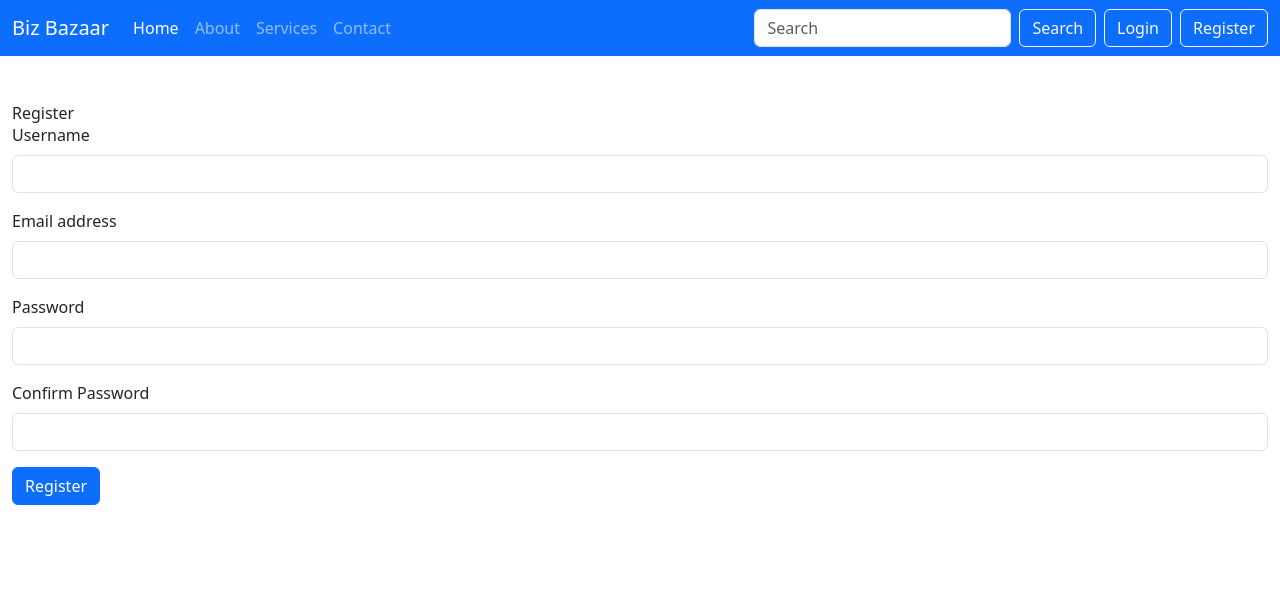
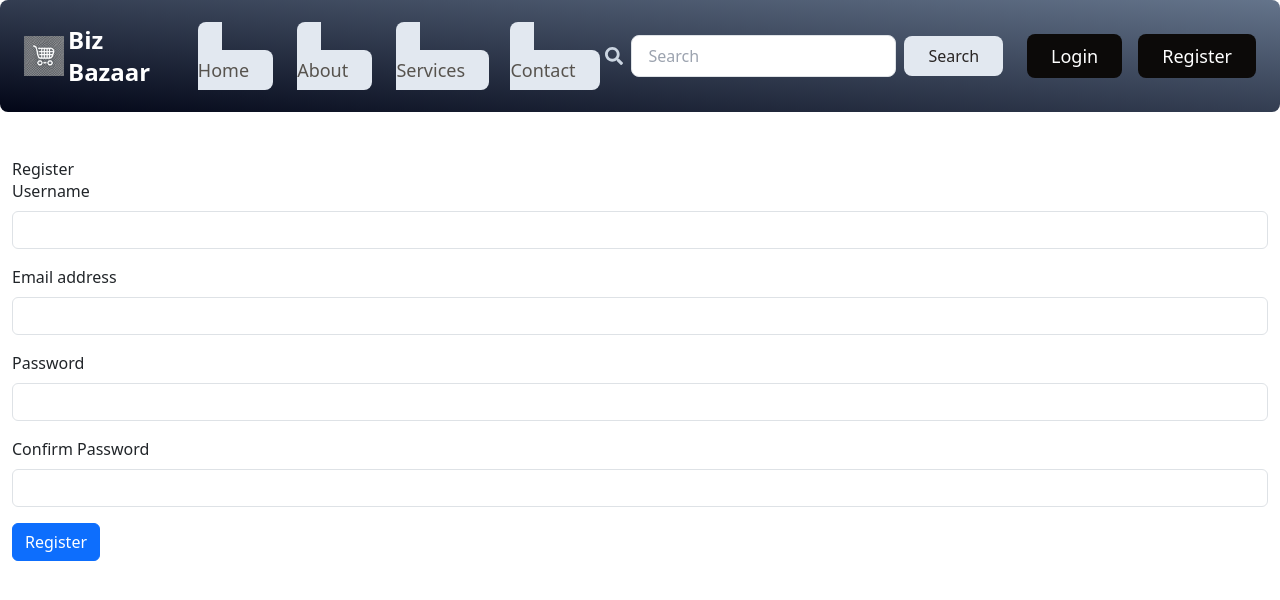
Before and after one commit to Abdul9919/BizBazaar, a React (Create React App) app in the folder simple-crud-api-frontend/: page /register in a window 1280 px wide. Shown: the top 600 px of the page. Built offline with nearby package versions, Linux system fonts and the light colour scheme; no server answers.

Commit message:
complete navbar revamp using tailwind

```diff
--- a/simple-crud-api-frontend/package.json
+++ b/simple-crud-api-frontend/package.json
@@ -12,6 +12,7 @@
     "postcss": "^8.4.49",
     "react": "^19.0.0",
     "react-dom": "^19.0.0",
+    "react-icons": "^5.4.0",
     "react-router-dom": "^7.1.1",
     "react-scripts": "5.0.1",
     "tailwindcss": "^3.4.17",
--- a/simple-crud-api-frontend/src/Components/Navbar.jsx
+++ b/simple-crud-api-frontend/src/Components/Navbar.jsx
@@ -2,12 +2,15 @@ import React, { useState, useContext, useEffect } from 'react';
 import axios from 'axios';
 import { useNavigate } from 'react-router-dom';
 import { AuthContext } from './AuthContext';
+import icon from '../Assets/favicon.png'
+import { FaSearch } from 'react-icons/fa';
+import { FaUser } from 'react-icons/fa';
 
 export const Navbar = ({ onProductsFetched }) => {
     const [searchTerm, setSearchTerm] = useState('');
     const [username, setUsername] = useState('');
     const navigate = useNavigate();
-    const { isAuthenticated, logout, user } = useContext(AuthContext);  // Destructure `user` too
+    const { isAuthenticated, logout, user } = useContext(AuthContext);
 
     useEffect(() => {
         const storedUsername = localStorage.getItem('username');
@@ -15,11 +18,6 @@ export const Navbar = ({ onProductsFetched }) => {
             setUsername(storedUsername);
         }
     }, []);
-
-    // Debugging: check isAuthenticated value
-    useEffect(() => {
-        console.log('isAuthenticated:', isAuthenticated);
-    }, [isAuthenticated]);
 
     const handleSearch = async (event) => {
         event.preventDefault();
@@ -51,87 +49,108 @@ export const Navbar = ({ onProductsFetched }) => {
     };
 
     return (
-        <nav className="navbar navbar-expand-lg navbar-dark bg-primary">
-            <div className="container-fluid">
-                <a className="navbar-brand" href="/">Biz Bazaar</a>
-                <button
-                    className="navbar-toggler"
-                    type="button"
-                    data-bs-toggle="collapse"
-                    data-bs-target="#navbarNav"
-                    aria-controls="navbarNav"
-                    aria-expanded="false"
-                    aria-label="Toggle navigation"
-                >
-                    <span className="navbar-toggler-icon"></span>
-                </button>
-                <div className="navbar-collapse" id="navbarNav">
-                    <ul className="navbar-nav me-auto">
-                        <li className="nav-item">
-                            <a className="nav-link active" aria-current="page" href="/">Home</a>
+        <nav className="rounded-lg flex items-center justify-between bg-gradient-to-tr from-slate-950 to-slate-500 px-6 py-4">
+            {/* Left Section */}
+            <div className="flex items-center space-x-6">
+                <img src={icon} alt="" className='h-10 w-10 mr-1' />
+                <a className="text-white text-2xl font-bold m-0" href="/">Biz Bazaar</a>
+                <ul className="flex space-x-4">
+                    <li>
+                        <a className="relative text-stone-600 hover:text-white text-lg font-medium border-slate-400 py-2 px-4 rounded-lg group focus:outline-none overflow-hidden bg-slate-200" href="/">
+                            <span className="absolute inset-0 bg-slate-700 transition-all duration-800 ease-in-out transform scale-x-0 group-hover:scale-x-100 origin-left rounded-lg"></span>
+                            <span className="relative z-10">Home</span>
+                        </a>
                     </li>
-                        <li className="nav-item">
-                            <a className="nav-link" href="/">About</a>
+                    <li>
+                        <a className="relative text-stone-600 hover:text-white text-lg font-medium border-slate-400 py-2 px-4 rounded-lg group focus:outline-none overflow-hidden bg-slate-200" href="/">
+                            <span className="absolute inset-0 bg-slate-700 transition-all duration-800 ease-in-out transform scale-x-0 group-hover:scale-x-100 origin-left rounded-lg"></span>
+                            <span className="relative z-10">About</span>
+                        </a>
                     </li>
-                        <li className="nav-item">
-                            <a className="nav-link" href="/">Services</a>
+                    <li>
+                        <a className="relative text-stone-600 hover:text-white text-lg font-medium border-slate-400 py-2 px-4 rounded-lg group focus:outline-none overflow-hidden bg-slate-200" href="/">
+                            <span className="absolute inset-0 bg-slate-700 transition-all duration-800 ease-in-out transform scale-x-0 group-hover:scale-x-100 origin-left rounded-lg"></span>
+                            <span className="relative z-10">Services</span>
+                        </a>
                     </li>
-                        <li className="nav-item">
-                            <a className="nav-link" href="/">Contact</a>
+                    <li>
+                        <a className="relative text-stone-600 hover:text-white text-lg font-medium border-slate-200 py-2 px-4 rounded-lg group focus:outline-none overflow-hidden bg-slate-200" href="/">
+                            <span className="absolute inset-0 bg-slate-700 transition-all duration-800 ease-in-out transform scale-x-0 group-hover:scale-x-100 origin-left rounded-lg"></span>
+                            <span className="relative z-10">Contact</span>
+                        </a>
                     </li>
                 </ul>
+            </div>
 
-                    <form className="d-flex me-2" onSubmit={handleSearch}>
+
+
+            {/* Right Section */}
+            <div className="flex items-center space-x-6">
+                {/* Search Form */}
+                <FaSearch className="mr-2 text-slate-300 text-lg" />
+                <form className="flex items-center space-x-2 m-0" onSubmit={handleSearch}>
                     <input
-                            className="form-control me-2"
+                        className="px-3 py-2 rounded-lg border border-gray-300 text-gray-700"
                         type="search"
                         placeholder="Search"
                         aria-label="Search"
                         value={searchTerm}
                         onChange={(e) => setSearchTerm(e.target.value)}
                     />
-                        <button className="btn btn-outline-light" type="submit">
-                            Search
+                    <button
+                        className="relative text-stone-800 hover:text-white px-4 py-2 rounded-lg overflow-hidden group bg-slate-200"
+                        type="submit"
+                    >
+                        <span className="absolute inset-0 bg-slate-700 transition-all duration-800 ease-in-out transform scale-x-0 group-hover:scale-x-100 origin-left"></span>
+                        <span className="relative z-10">Search</span>
                     </button>
+
+
+
                 </form>
 
+                {/* Authenticated/Unauthenticated Options */}
                 {isAuthenticated ? (
-                        <div className="d-flex align-items-center">
-                            <span className="navbar-text text-light me-2">Welcome, {username}</span>
+                    <div className="flex items-center space-x-4">
+                        <span className="text-white">Welcome, {username}</span>
                         <button
-                                className="btn btn-outline-light"
+                            className="bg-red-500 text-white px-4 py-2 rounded-lg hover:bg-red-400 flex items-center space-x-2"
                             type="button"
                             onClick={handleLogout}
                         >
-                                Logout
+                            <span>Logout</span>
                         </button>
                         <button
-                                className="btn btn-outline-light ms-2"
+                            className="bg-gray-700 text-white px-4 py-2 rounded-lg hover:bg-gray-600 flex items-center space-x-2"
                             type="button"
-                                onClick={handleDashboardClick}  // Add this click handler
+                            onClick={handleDashboardClick}
                         >
-                                Dashboard
+                            <FaUser className="text-white text-sm" /> {/* Person icon */}
+                            <span>Dashboard</span>
                         </button>
                     </div>
+
                 ) : (
-                        <div className="d-flex">
+                    <div className="flex items-center space-x-4">
                         <button
-                                className="btn btn-outline-light me-2"
+                            className="relative text-white  transition-all text-lg font-medium border-slate-400 py-2 px-4 rounded-lg group focus:outline-none overflow-hidden bg-stone-950"
                             type="button"
                             onClick={() => navigate('/login')}
                         >
-                                Login
+                            <span className="absolute inset-0 bg-slate-200 transition-all duration-800 ease-in-out transform scale-x-0 group-hover:scale-x-100 origin-left rounded-lg"></span>
+                            <span className="relative z-10 hover:text-stone-600 transition">Login</span>
                         </button>
                         <button
-                                className="btn btn-outline-light"
+                            className="relative text-white text-lg font-medium border-slate-400 py-2 px-4 rounded-lg group focus:outline-none overflow-hidden bg-stone-950"
                             type="button"
                             onClick={() => navigate('/register')}
                         >
-                                Register
+                            <span className="absolute inset-0 bg-slate-200 transition-all duration-800 ease-in-out transform scale-x-0 group-hover:scale-x-100 origin-left rounded-lg"></span>
+                            <span className="relative z-10 hover:text-stone-600 transition">Register</span>
                         </button>
                     </div>
+
                 )}
-                </div>
             </div>
         </nav>
     );
```
Also changed, not shown: simple-crud-api-frontend/src/Assets/favicon.png (added), 1 other file (tests, documents, lock files or other folders). Lines whose indentation alone changed are shown as unchanged.
